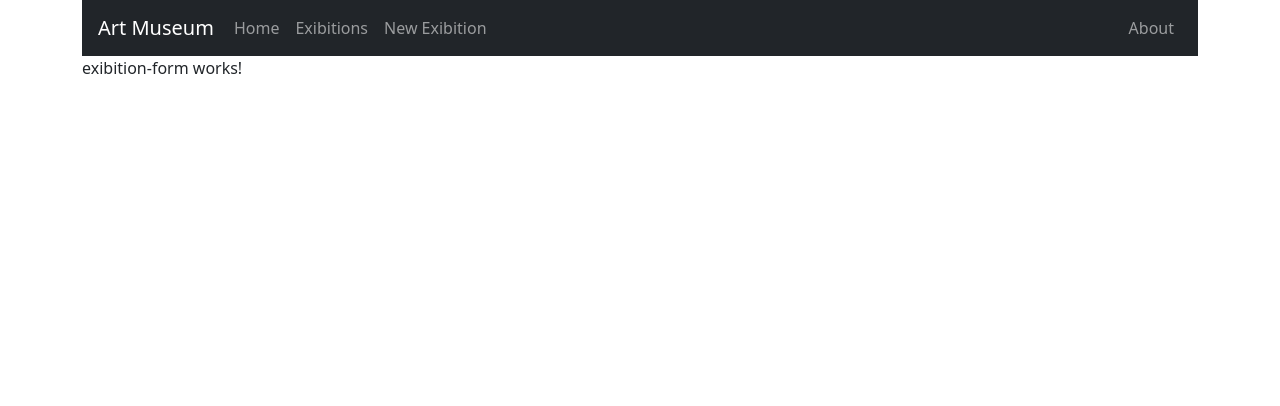
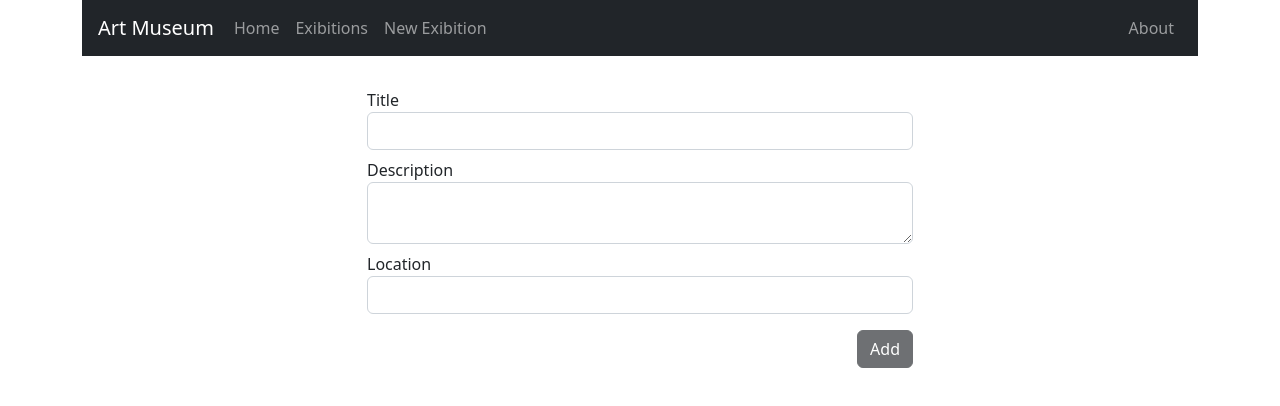
Before and after one commit to Burgundy13/ArtMuseum, an Angular app in the folder frontend/: page /exibitions/add in a window 1280 px wide. Shown: the top 406 px of the page. Built offline with nearby package versions, Linux system fonts and the light colour scheme.

Commit message:
exibition-form html

```diff
--- a/frontend/src/app/exibitions/exibition-form/exibition-form.component.html
+++ b/frontend/src/app/exibitions/exibition-form/exibition-form.component.html
@@ -1 +1,36 @@
-<p>exibition-form works!</p>
+<div class="row mt-4">
+  <div class="col-6 offset-3">
+    <form [formGroup]="form">
+      <div class="form-group mt-2">
+        <label for="titleInput">Title</label>
+        <input
+          type="text"
+          class="form-control"
+          id="titleInput"
+          formContorlName="title"
+        />
+      </div>
+      <div class="form-group mt-2">
+        <label for="descriptionInput">Description</label>
+        <textarea
+          id="descriptionInput"
+          class="form-control"
+          formControlName="description"
+        ></textarea>
+      </div>
+      <div class="form-group mt-2">
+        <label for="locationInput">Location</label>
+        <select
+          id="locationInput"
+          class="form-control"
+          formControlName="locationId"
+        >
+          <option value=""></option>
+        </select>
+      </div>
+      <button class="btn btn-dark float-end mt-3" [disabled]="form.invalid">
+        Add
+      </button>
+    </form>
+  </div>
+</div>
--- a/frontend/src/app/exibitions/exibition-form/exibition-form.component.ts
+++ b/frontend/src/app/exibitions/exibition-form/exibition-form.component.ts
@@ -1,15 +1,19 @@
 import { Component, OnInit } from '@angular/core';
+import { FormControl, FormGroup, Validators } from '@angular/forms';
 
 @Component({
   selector: 'app-exibition-form',
   templateUrl: './exibition-form.component.html',
-  styleUrls: ['./exibition-form.component.css']
+  styleUrls: ['./exibition-form.component.css'],
 })
 export class ExibitionFormComponent implements OnInit {
+  form: FormGroup = new FormGroup({
+    title: new FormControl('', Validators.required),
+    description: new FormControl('', Validators.required),
+    locationId: new FormControl(0),
+  });
 
-  constructor() { }
+  constructor() {}
 
-  ngOnInit(): void {
-  }
-
+  ngOnInit(): void {}
 }
--- a/frontend/src/app/service/artmuseum.service.ts
+++ b/frontend/src/app/service/artmuseum.service.ts
@@ -3,9 +3,11 @@ import { Injectable } from '@angular/core';
 import { map, Observable } from 'rxjs';
 import { Artwork } from '../model/artwork';
 import { Exibition } from '../model/exibition';
+import { MuseumLocation } from '../model/location';
 
 const exibitionsUrl = 'http://localhost:3000/api/exibitions';
-const artworkUrl = 'http://localhost:3000/api/artworks';
+const artworskUrl = 'http://localhost:3000/api/artworks';
+const locationsUrl = 'http://localhost:3000/api/locations';
 
 @Injectable({
   providedIn: 'root',
@@ -50,7 +52,7 @@ export class ArtmuseumService {
           ),
       };
     }
-    return this.http.get(artworkUrl, options).pipe(
+    return this.http.get(artworskUrl, options).pipe(
       map((data: any) => {
         return data && data.map((elem: any) => new Artwork(elem));
       })
@@ -76,4 +78,12 @@ export class ArtmuseumService {
         })
       );
   }
+
+  getAllLocations(): Observable<MuseumLocation[]> {
+    return this.http.get(locationsUrl).pipe(
+      map((data: any) => {
+        return data && data.map((elem: any) => new MuseumLocation(elem));
+      })
+    );
+  }
 }
```
Also changed, not shown: 1 other file (tests, documents, lock files or other folders).
